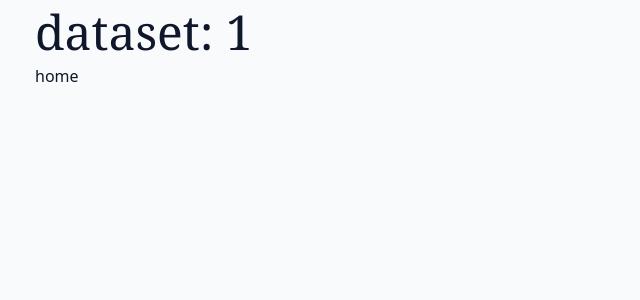
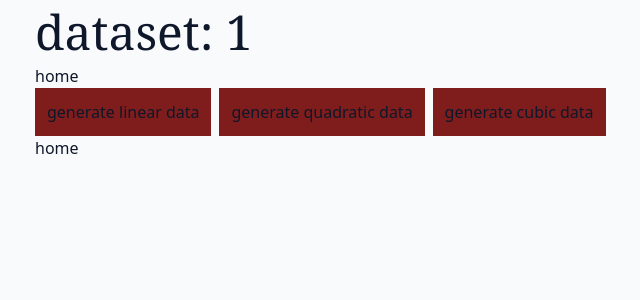
Before and after one commit to jhb123/flask-htmx, a Flask app: page /results/dataset/1 in a window 1280 px wide. Shown: the top 300 px of the page, without its empty margins (221-861 px from the left). Run offline with Flask 3, Linux system fonts and the light colour scheme; some libraries are stand-ins or nearby versions.

Commit message:
make plots

```diff
--- a/app/results.py
+++ b/app/results.py
@@ -1,7 +1,16 @@
 from flask import Blueprint, render_template
+import numpy as np
 
 bp = Blueprint('results', __name__, url_prefix='/results')
 
 @bp.route('/dataset/<name>', methods=('GET', 'POST'))
 def dataview(name):
     return render_template("dataset.html", name=name)
+
+@bp.route('/dataset/<name>/<exponent>', methods=('GET', 'POST'))
+def figure(name,exponent):
+    x = np.linspace(-10, 10, 100)
+
+    y = np.power(x, int(exponent))
+
+    return render_template("figure.js", name=name, x=x.tolist(),y=y.tolist())
--- a/app/static/main.css
+++ b/app/static/main.css
@@ -565,8 +565,37 @@ h1 {
   display: flex;
 }
 
+.h-screen {
+  height: 100vh;
+}
+
+.h-0 {
+  height: 0px;
+}
+
+.h-80 {
+  height: 20rem;
+}
+
+.h-full {
+  height: 100%;
+}
+
 .w-screen {
   width: 100vw;
+}
+
+.w-10 {
+  width: 2.5rem;
+}
+
+.w-fit {
+  width: -moz-fit-content;
+  width: fit-content;
+}
+
+.w-full {
+  width: 100%;
 }
 
 .max-w-full {
@@ -577,14 +606,42 @@ h1 {
   flex-direction: column;
 }
 
+.gap-2 {
+  gap: 0.5rem;
+}
+
 .bg-slate-50 {
   --tw-bg-opacity: 1;
   background-color: rgb(248 250 252 / var(--tw-bg-opacity));
 }
 
+.bg-red-100 {
+  --tw-bg-opacity: 1;
+  background-color: rgb(254 226 226 / var(--tw-bg-opacity));
+}
+
+.bg-red-900 {
+  --tw-bg-opacity: 1;
+  background-color: rgb(127 29 29 / var(--tw-bg-opacity));
+}
+
+.bg-slate-200 {
+  --tw-bg-opacity: 1;
+  background-color: rgb(226 232 240 / var(--tw-bg-opacity));
+}
+
+.p-3 {
+  padding: 0.75rem;
+}
+
 .text-slate-900 {
   --tw-text-opacity: 1;
   color: rgb(15 23 42 / var(--tw-text-opacity));
+}
+
+.hover\:bg-red-700:hover {
+  --tw-bg-opacity: 1;
+  background-color: rgb(185 28 28 / var(--tw-bg-opacity));
 }
 
 @media (min-width: 640px) {
--- a/app/templates/base.html
+++ b/app/templates/base.html
@@ -6,6 +6,8 @@
     <title>{% block title %}Example{% endblock %}</title>
     <link rel="stylesheet" href="/static/main.css">
     <script src="https://unpkg.com/htmx.org@1.9.9"></script>
+    <script src="https://cdn.plot.ly/plotly-latest.min.js"></script>
+
 </head>
 <body hx-boost id="main-body" class="bg-slate-50 dark:bg-slate-900 w-screen text-slate-900 dark:text-emerald-200">
         <main class="flex flex-col max-w-full sm:max-w-3xl mx-auto">
--- a/app/templates/dataset.html
+++ b/app/templates/dataset.html
@@ -5,4 +5,19 @@
 {% block content %}
 <h1>dataset: {{name}}</h1>
 <a href="/">home</a>
+<div class="flex gap-2">
+    <button hx-get="/results/dataset/{{name}}/1" hx-target="#plot-data"  class="bg-red-900 hover:bg-red-700 w-fit p-3">generate linear data</button>
+    <button hx-get="/results/dataset/{{name}}/2" hx-target="#plot-data" class="bg-red-900 hover:bg-red-700 w-fit p-3">generate quadratic data</button>
+    <button hx-get="/results/dataset/{{name}}/3" hx-target="#plot-data" class="bg-red-900 hover:bg-red-700 w-fit p-3">generate cubic data</button>
+</div>
+
+{# <button hx-get="/results/dataset/{{<name>}}/2" hx-target="#result-area" class="bg-red-900 hover:bg-red-700 w-fit p-3">generate linear data</button> #}
+<div id="scatter-plot" class="w-full h-full"></div>
+
+<script id="plot-data">
+
+</script>
+
+<a href="/">home</a>
+
 {% endblock %}
```
Also changed, not shown: app/templates/figure.js (added, +23 -0 lines).
